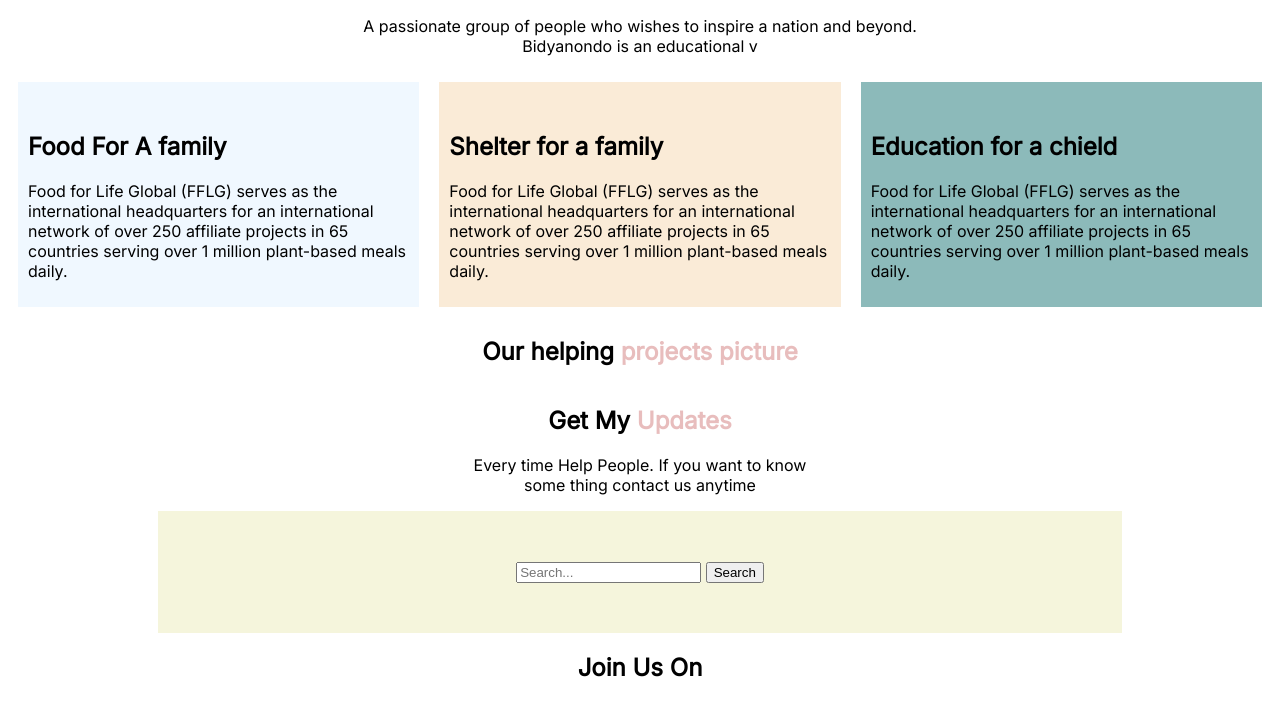
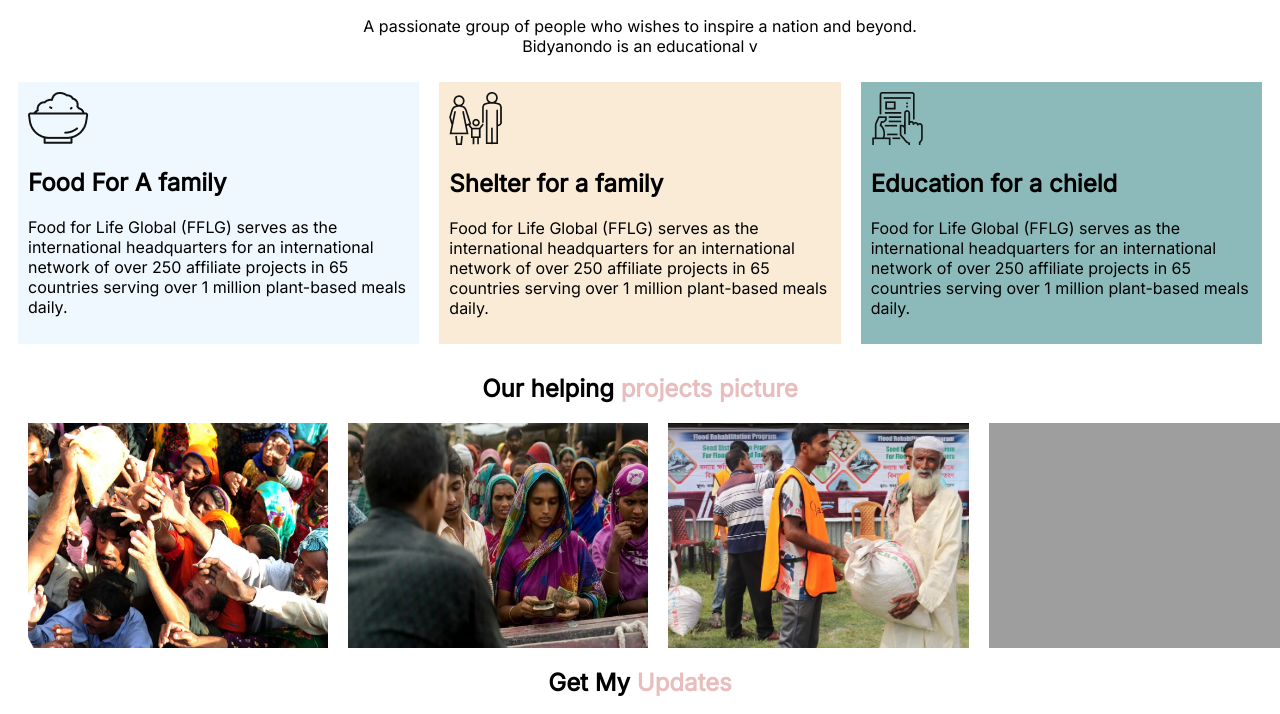
Before and after one commit to saumensd/donate-today, a plain HTML site: page index.html in a window 1280 px wide. Shown: the part 849-1563 px from the top of the page. Drawn offline with Linux system fonts and the light colour scheme; the site is published under a folder, as on GitHub Pages, so addresses that start at the root find nothing; grey boxes are pictures that could not be loaded.

Commit message:
images added

```diff
--- a/index.html
+++ b/index.html
@@ -1,6 +1,5 @@
 <!DOCTYPE html>
 <html lang="en">
-
 <head>
     <meta charset="UTF-8">
     <meta http-equiv="X-UA-Compatible" content="IE=edge">
@@ -54,19 +53,19 @@
     </section>
     <section class="plan-types">
         <div id="plan-food">
-            <img src="/images/icon/food.png" alt="">
+            <img src="images/icon/food.png" alt="">
             <h1>Food For A family</h1>
             <p>Food for Life Global (FFLG) serves as the international headquarters for an international network of over
                 250 affiliate projects in 65 countries serving over 1 million plant-based meals daily.</p>
         </div>
         <div id="plan-shelter">
-            <img src="/images/icon/shelter.png" alt="">
+            <img src="images/icon/shelter.png" alt="">
             <h1>Shelter for a family</h1>
             <p>Food for Life Global (FFLG) serves as the international headquarters for an international network of over
                 250 affiliate projects in 65 countries serving over 1 million plant-based meals daily.</p>
         </div>
         <div id="plan-education">
-            <img src="/images/icon/Frame-1.png" alt="">
+            <img src="images/icon/Frame-1.png" alt="">
             <h1>Education for a chield</h1>
             <p>Food for Life Global (FFLG) serves as the international headquarters for an international network of over
                 250 affiliate projects in 65 countries serving over 1 million plant-based meals daily.</p>
@@ -75,10 +74,10 @@
     <section>
         <h2 id="help-heading">Our helping <span class="span-color">projects picture</span></h2>
         <div class="help-pic">
-            <img src="/images/donation0.jpg" alt="">
-            <img src="/images/donation1.jpg" alt="">
-            <img src="/images/donation10.jpg" alt="">
-            <img src="/images/donation3.jpg" alt="">
+            <img src="images/donation0.jpg" alt="">
+            <img src="images/donation1.jpg" alt="">
+            <img src="images/donation10.jpg" alt="">
+            <img src="images/donation3.jpg" alt="">
         </div>
     </section>
     <section>
```
